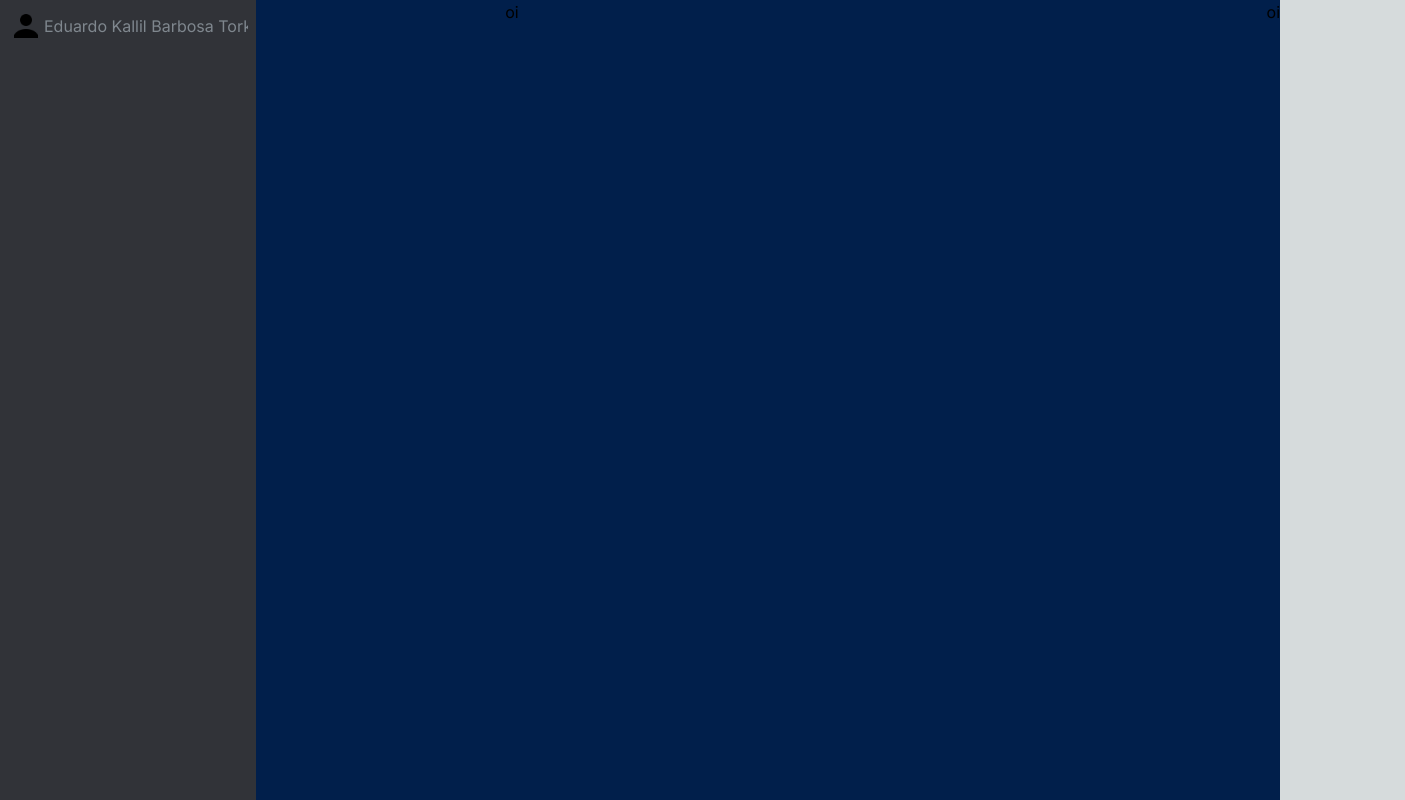
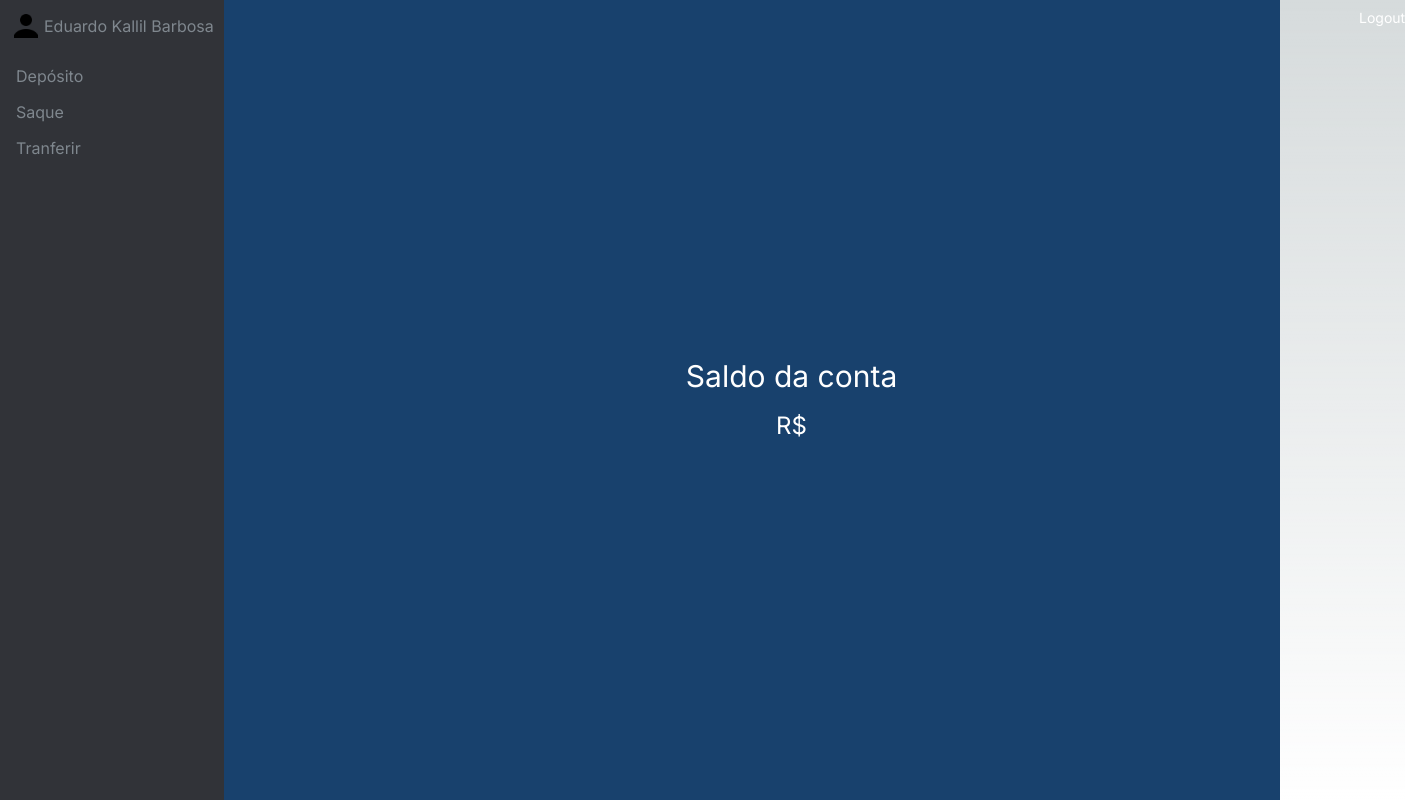
Before and after one commit to Hiogi/aprendendo-next-13, a Next.js app: page /paginaPrincipal in a window 1280 px wide. Shown: the whole page, 1405 px wide, since content can reach past the window. Built offline with nearby package versions, Linux system fonts and the light colour scheme.

Commit message:
criação do banco+inicio da pagina principal

```diff
--- a/app/cadastro/components/CadastroForm.tsx
+++ b/app/cadastro/components/CadastroForm.tsx
@@ -85,7 +85,7 @@ export default function CadastroForm() {
       <div className="h-screen flex items-center justify-center">
         <form
           onSubmit={enviar}
-          className="border-2 border-black rounded p-10 flex flex-col"
+          className="border-2 border-black bg-home rounded p-10 flex flex-col"
         >
           <div className="mb-2 text-white max-w-inputWidth">Cadastro</div>
           <table>
--- a/app/paginaPrincipal/components/menuEsquerda.tsx
+++ b/app/paginaPrincipal/components/menuEsquerda.tsx
@@ -1,10 +1,31 @@
+"use client";
+
+
 export default function MenuEsquerda() {
+  function deposito() {
+    console.log('deposito')
+  }
+   function saque() {
+    console.log('saque')
+  }
+  function transferir() {
+    console.log('transferir');
+
+  }
 
 
 
-  return(
-  <div className="flex text-texto">
-   <img src="icon-pers.png" className="h-9" alt="" />
-    <div className="flex items-center truncate text-ellipsis overflow-hidden">Eduardo Kallil Barbosa Tork</div>
-  </div>)
+  return (
+    <div className="flex flex-col text-texto">
+      <div className="flex items-center truncate overflow-hidden max-w-xl">
+        <img src="icon-pers.png" className="h-9" alt="" />
+        Eduardo Kallil Barbosa Tork
+      </div>
+      <div className="flex flex-col items-start">
+        <button onClick={deposito} className="mt-5 ml-2 hover:text-gray-500">Depósito</button>
+        <button onClick={saque} className="mt-3 ml-2 hover:text-gray-500">Saque</button>
+        <button onClick={transferir}className="mt-3 ml-2 hover:text-gray-500">Tranferir</button>
+      </div>
+    </div>
+  );
 }
--- a/app/paginaPrincipal/components/paginaCentral.tsx
+++ b/app/paginaPrincipal/components/paginaCentral.tsx
@@ -1,6 +1,13 @@
-export default function PaginaCentral(params:type) {
-  return(
-  <div>
-    oi
-  </div>)
+export default function PaginaCentral() {
+  let saldo = "";
+
+  return (
+    <div className="text-white">
+      <div className="h-screen w-[1135px] flex flex-col justify-center items-center">
+        <div className="mb-4 text-3xl">Saldo da conta</div>
+        <div className="text-2xl">R$ {saldo}</div>
+      </div>
+
+    </div>
+  );
 }
--- a/app/paginaPrincipal/page.tsx
+++ b/app/paginaPrincipal/page.tsx
@@ -2,18 +2,21 @@ import MenuEsquerda from "./components/menuEsquerda";
 import PaginaCentral from "./components/paginaCentral";
 
 export default function PaginaPrincipal() {
+
+
+
   return(
-    <div className="h-screen bg-home flex">
-      <div className="w-2/4 flex flex-col bg-menu">
+    <div className="h-screen bg-pgPrincipal flex">
+      <div className="w-1/4 flex flex-col bg-menu">
         <div className="m-2">
           <MenuEsquerda />
         </div>
       </div>
-      <div className="w-screen flex justify-center">
+      <div className="w-screen flex">
         <PaginaCentral />
       </div>
-      <div className="w-screen flex justify-end">
-        oi
+      <div className="w-60 flex justify-end text-sm text-white mr-2 mt-2">
+        <a href="localhost:3000/">Logout</a>
       </div>
     </div>)
 }
--- a/tailwind.config.ts
+++ b/tailwind.config.ts
@@ -14,12 +14,14 @@ const config: Config = {
           'conic-gradient(from 180deg at 50% 50%, var(--tw-gradient-stops))',
       },
       width: {
-        'inputWidth' : '20px'
+        'inputWidth' : '20px',
+        '200px' : '200px'
       },
       colors: {
         'home'  : '#011f4b',
         'menu'  : '#313338',
-        'texto' : '#7f878e'
+        'texto' : '#7f878e',
+        'pgPrincipal' : '#18416d'
       }
     },
   },
```
